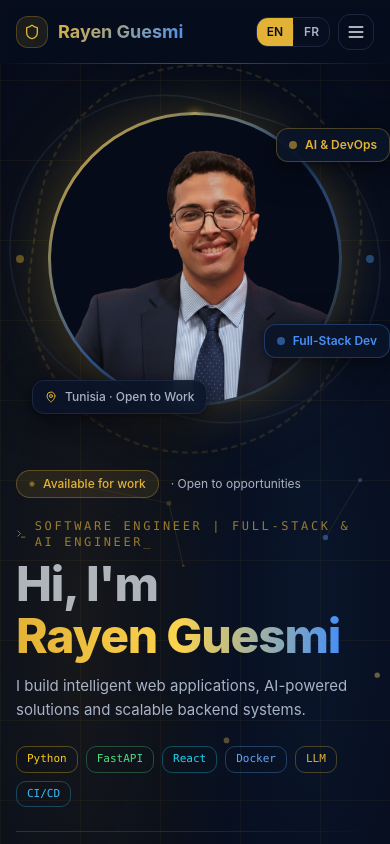
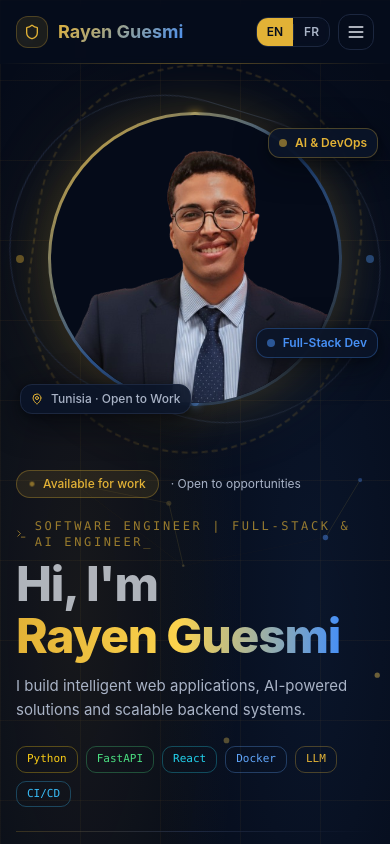
Before and after one commit to rayenguesmi/portfolio, a React (Vite) app: page / in a window 390 px wide. Shown: the top 844 px of the page. Built offline with nearby package versions, Linux system fonts and the light colour scheme.

Commit message:
fix(responsive): secure mobile viewport from overflow-x and adjust floating badges

```diff
--- a/src/components/portfolio/HeroSection.tsx
+++ b/src/components/portfolio/HeroSection.tsx
@@ -113,15 +113,15 @@ const HeroSection = () => {
                 </div>
 
                 {/* Floating chips */}
-                <div className="absolute top-4 -right-4 lg:-right-10 bg-card/90 backdrop-blur-md border border-primary/30 rounded-xl px-3 py-2 shadow-card flex items-center gap-2 text-xs font-semibold text-primary">
+                <div className="absolute top-4 -right-1 sm:-right-4 lg:-right-10 bg-card/90 backdrop-blur-md border border-primary/30 rounded-xl px-2.5 sm:px-3 py-1.5 sm:py-2 shadow-card flex items-center gap-2 text-xs font-semibold text-primary">
                   <span className="w-2 h-2 rounded-full bg-primary animate-pulse" />
                   AI & DevOps
                 </div>
-                <div className="absolute bottom-12 -right-4 lg:-right-12 bg-card/90 backdrop-blur-md border border-accent/30 rounded-xl px-3 py-2 shadow-card flex items-center gap-2 text-xs font-semibold text-accent">
+                <div className="absolute bottom-12 -right-1 sm:-right-4 lg:-right-12 bg-card/90 backdrop-blur-md border border-accent/30 rounded-xl px-2.5 sm:px-3 py-1.5 sm:py-2 shadow-card flex items-center gap-2 text-xs font-semibold text-accent">
                   <span className="w-2 h-2 rounded-full bg-accent animate-pulse" />
                   Full-Stack Dev
                 </div>
-                <div className="absolute -bottom-2 left-4 lg:left-0 bg-card/90 backdrop-blur-md border border-border rounded-xl px-3 py-2 shadow-card flex items-center gap-2 text-xs font-medium text-muted-foreground">
+                <div className="absolute -bottom-2 left-1 sm:left-4 lg:left-0 bg-card/90 backdrop-blur-md border border-border rounded-xl px-2.5 sm:px-3 py-1.5 sm:py-2 shadow-card flex items-center gap-2 text-xs font-medium text-muted-foreground">
                   <MapPin className="w-3 h-3 text-primary" />
                   {t("hero.location")}
                 </div>
--- a/src/index.css
+++ b/src/index.css
@@ -110,8 +110,14 @@
     @apply border-border;
   }
 
+  html {
+    overflow-x: hidden;
+    scroll-behavior: smooth;
+  }
+
   body {
     @apply bg-background text-foreground antialiased;
+    overflow-x: hidden;
     font-feature-settings:
       "rlig" 1,
       "calt" 1;
```
